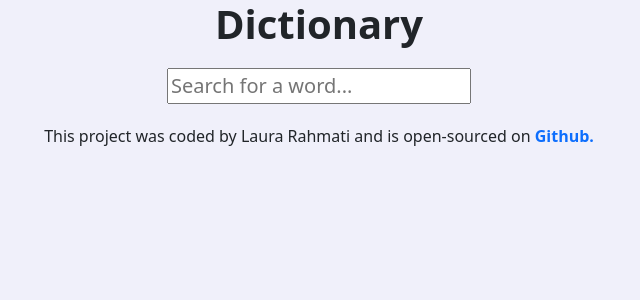
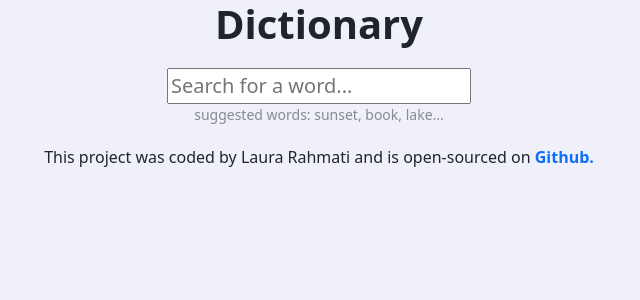
Before and after one commit to Laux0/react-dictionary-project, a React (Create React App) app: page / in a window 1280 px wide. Shown: the top 300 px of the page, without its empty margins (81-721 px from the left). Built offline with nearby package versions, Linux system fonts and the light colour scheme.

Commit message:
Added suggested words styling

```diff
--- a/src/Definition.css
+++ b/src/Definition.css
@@ -2,6 +2,7 @@
   text-align: center;
   margin: 20px;
   border: black 1px solid;
+  border-radius: 5px;
   max-width: 800px;
 }
 
--- a/src/Dictionary.css
+++ b/src/Dictionary.css
@@ -4,3 +4,13 @@
   margin: 20px;
   max-width: 800px;
 }
+
+.dictionary-form {
+  max-width: 100%;
+}
+
+.suggestions {
+  font-size: 14px;
+  opacity: 0.5;
+  max-width: 100%;
+}
--- a/src/Dictionary.js
+++ b/src/Dictionary.js
@@ -32,6 +32,7 @@ export default function Dictionary() {
           onChange={handleKeyword}
         />
       </form>
+      <div className="suggestions">suggested words: sunset, book, lake...</div>
       <div>
         <Definition data={data} />
       </div>
--- a/src/Meaning.css
+++ b/src/Meaning.css
@@ -1,6 +1,7 @@
 .dictionary-definition section {
   background-color: white;
   margin: 10px;
+  border-radius: 5px;
 }
 
 .part-of-speech {
```
